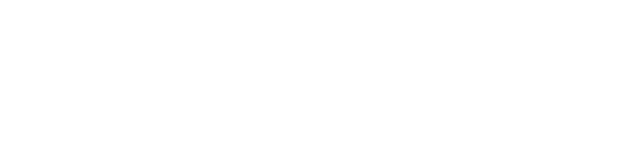
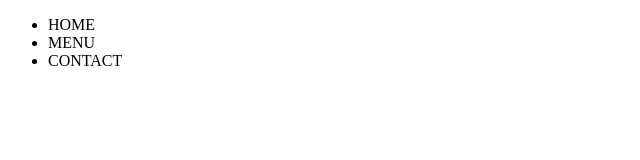
Before and after one commit to MichaelShawUK/restaurant, a website built with webpack: page dist/index.html in a window 1280 px wide. Shown: the whole page, without its empty margins (0-640 px from the left). Built offline with nearby package versions, Linux system fonts and the light colour scheme.

Commit message:
Create NAV function

```diff
--- a/src/index.js
+++ b/src/index.js
@@ -1 +1,26 @@
-console.log('Changing files whilst running webpack watch');
+// console.log('Changing files whilst running webpack watch');
+
+const content = document.createElement('div');
+content.setAttribute('id', 'content');
+
+function createNav(navLinks = ['HOME', 'MENU', 'CONTACT']) {
+
+  const nav = document.createElement('nav');
+  const ul = document.createElement('ul');
+  const li = document.createElement('li');
+
+  for (let link of navLinks) {
+    let navLink = li.cloneNode();
+    navLink.append(link);
+    ul.append(navLink);
+  }
+
+  nav.append(ul);
+  return nav;
+}
+
+
+
+content.append(createNav());
+
+document.body.appendChild(content);
--- a/webpack.config.js
+++ b/webpack.config.js
@@ -1,9 +1,16 @@
 const path = require('path');
+const HtmlWebpackPlugin = require('html-webpack-plugin');
 
 module.exports = {
+  mode: 'development',
   entry: './src/index.js',
+  devtool: 'inline-source-map',
+  devServer: {
+    static: './dist',
+  },
   output : {
     filename: 'main.js',
     path: path.resolve(__dirname, 'dist'),
   },
+  plugins: [new HtmlWebpackPlugin()],
 };
```
Also changed, not shown: package.json (+5 -2 lines), src/index.html (added, +31 -0 lines), dist/index.html, dist/main.js, 2 other files.
